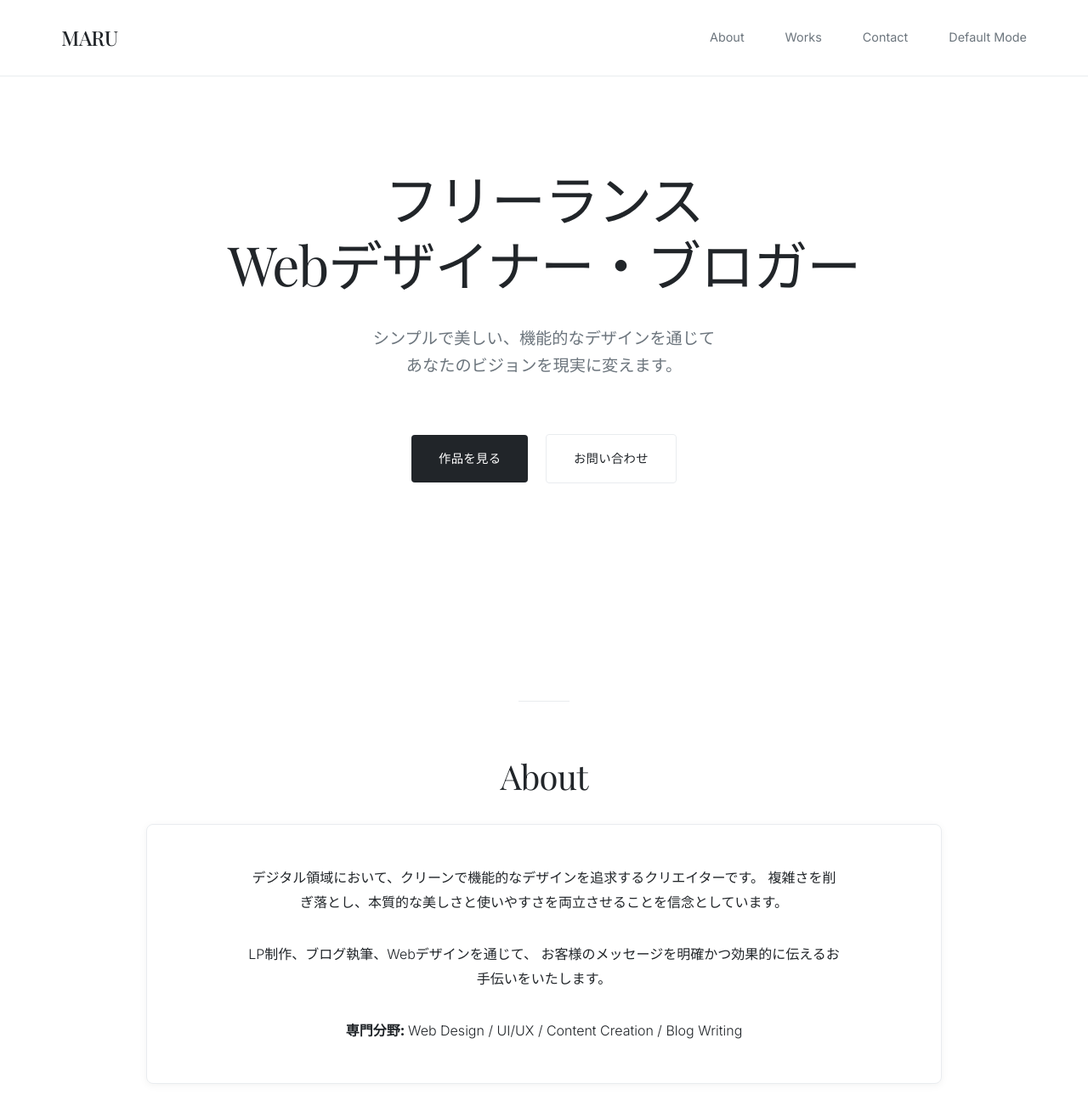
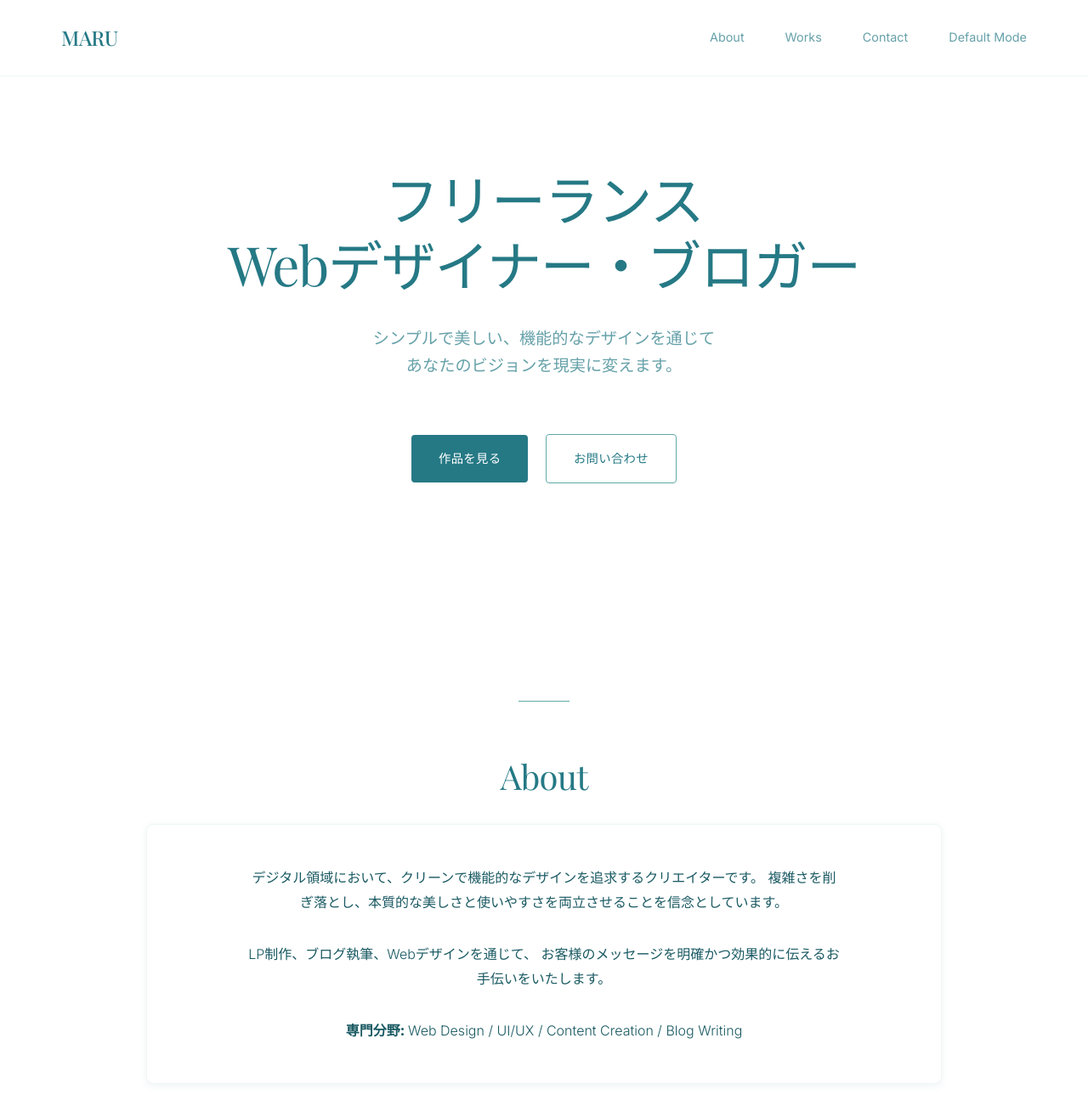
Before and after one commit to MaRu44448476/MaRu-portfolio-site, a Jekyll site: the page built from index.html, in a window 1280 px wide and 1400 px high. Shown: the top 1315 px of the window at 85% size. Built offline with Jekyll 4.4.1, drawn with Linux system fonts in a browser that asks for light colours; the list of posts is cut into pages by our own code.

Commit message:
Update to minimal theme with custom color palette (v1.3.0)
Major Design Updates:
- Switch main theme from cyberpunk to minimal layout
- Implement custom color palette: Saltwater (#257985), Lagoon (#5EA8A7), Raspberry (#FF4447)
- Complete redesign of index.html with card-based layout
- Enhanced typography with Inter and Playfair Display fonts

Color System Changes:
- Primary: Saltwater teal for titles, logos, and main buttons
- Secondary: Lagoon teal for hover states and dividers
- Accent: Raspberry red for categories and focus states
- Background: Clean whitewash for professional appearance

Technical Improvements:
- Update Jekyll to 4.4.1 for better performance
- Restore SEO plugins and configuration
- Optimize color variables throughout minimal.html layout
- Maintain responsive design and accessibility features

🤖 Generated with [Claude Code](https://claude.ai/code)

Co-Authored-By: Claude <noreply@anthropic.com>

```diff
--- a/_layouts/minimal.html
+++ b/_layouts/minimal.html
@@ -12,16 +12,19 @@
   <link href="https://fonts.googleapis.com/css2?family=Inter:wght@300;400;500&family=Playfair+Display:wght@400;500&display=swap" rel="stylesheet">
 
   <style>
-    /* Minimal Theme Variables */
+    /* Minimal Theme Variables with Custom Palette */
     :root {
       --pure-white: #FFFFFF;
-      --soft-gray: #F8F9FA;
-      --light-gray: #E9ECEF;
-      --medium-gray: #6C757D;
-      --dark-gray: #212529;
-      --accent-blue: #007BFF;
-      --subtle-shadow: rgba(0, 0, 0, 0.05);
-      --text-shadow: rgba(0, 0, 0, 0.1);
+      --whitewash: #FFFFFF;
+      --saltwater: #257985;
+      --lagoon: #5EA8A7;
+      --raspberry: #FF4447;
+      --soft-teal: rgba(37, 121, 133, 0.05);
+      --light-teal: rgba(94, 168, 167, 0.1);
+      --medium-teal: rgba(37, 121, 133, 0.7);
+      --dark-teal: #1a5a63;
+      --subtle-shadow: rgba(37, 121, 133, 0.08);
+      --text-shadow: rgba(37, 121, 133, 0.1);
     }
 
     * {
@@ -31,8 +34,8 @@
     }
 
     body {
-      background: var(--pure-white);
-      color: var(--dark-gray);
+      background: var(--whitewash);
+      color: var(--dark-teal);
       font-family: 'Inter', -apple-system, BlinkMacSystemFont, sans-serif;
       font-weight: 300;
       line-height: 1.7;
@@ -48,7 +51,7 @@
       right: 0;
       background: rgba(255, 255, 255, 0.95);
       backdrop-filter: blur(20px);
-      border-bottom: 1px solid var(--light-gray);
+      border-bottom: 1px solid var(--light-teal);
       z-index: 1000;
       padding: 1.5rem 0;
       transition: all 0.3s ease;
@@ -67,7 +70,7 @@
       font-family: 'Playfair Display', serif;
       font-size: 1.5rem;
       font-weight: 500;
-      color: var(--dark-gray);
+      color: var(--saltwater);
       text-decoration: none;
       letter-spacing: -0.02em;
     }
@@ -78,7 +81,7 @@
     }
 
     .minimal-nav-item {
-      color: var(--medium-gray);
+      color: var(--medium-teal);
       text-decoration: none;
       font-weight: 400;
       font-size: 0.9rem;
@@ -87,7 +90,7 @@
     }
 
     .minimal-nav-item:hover {
-      color: var(--dark-gray);
+      color: var(--saltwater);
     }
 
     .minimal-nav-item::after {
@@ -98,7 +101,7 @@
       transform: translateX(-50%);
       width: 0;
       height: 1px;
-      background: var(--accent-blue);
+      background: var(--raspberry);
       transition: width 0.3s ease;
     }
 
@@ -128,7 +131,7 @@
       font-family: 'Playfair Display', serif;
       font-size: clamp(2.5rem, 6vw, 4rem);
       font-weight: 400;
-      color: var(--dark-gray);
+      color: var(--saltwater);
       text-align: center;
       margin-bottom: 2rem;
       letter-spacing: -0.02em;
@@ -138,7 +141,7 @@
     .minimal-subtitle {
       font-size: 1.2rem;
       font-weight: 300;
-      color: var(--medium-gray);
+      color: var(--medium-teal);
       text-align: center;
       margin-bottom: 4rem;
       max-width: 600px;
@@ -149,7 +152,7 @@
     .minimal-text {
       font-size: 1rem;
       line-height: 1.8;
-      color: var(--dark-gray);
+      color: var(--dark-teal);
       text-align: center;
       max-width: 700px;
       margin: 0 auto;
@@ -160,14 +163,14 @@
     .minimal-divider {
       width: 60px;
       height: 1px;
-      background: var(--light-gray);
+      background: var(--lagoon);
       margin: 4rem auto;
     }
 
     /* Cards */
     .minimal-card {
-      background: var(--pure-white);
-      border: 1px solid var(--light-gray);
+      background: var(--whitewash);
+      border: 1px solid var(--light-teal);
       border-radius: 8px;
       padding: 3rem;
       margin: 2rem 0;
@@ -177,15 +180,15 @@
 
     .minimal-card:hover {
       transform: translateY(-2px);
-      box-shadow: 0 8px 25px var(--subtle-shadow);
+      box-shadow: 0 8px 25px rgba(37, 121, 133, 0.15);
     }
 
     /* Buttons */
     .minimal-button {
       display: inline-block;
       padding: 1rem 2rem;
-      background: var(--dark-gray);
-      color: var(--pure-white);
+      background: var(--saltwater);
+      color: var(--whitewash);
       text-decoration: none;
       border-radius: 4px;
       font-weight: 400;
@@ -195,24 +198,24 @@
     }
 
     .minimal-button:hover {
-      background: var(--medium-gray);
+      background: var(--lagoon);
       transform: translateY(-1px);
     }
 
     .minimal-button.outline {
       background: transparent;
-      color: var(--dark-gray);
-      border: 1px solid var(--light-gray);
+      color: var(--saltwater);
+      border: 1px solid var(--lagoon);
     }
 
     .minimal-button.outline:hover {
-      background: var(--soft-gray);
+      background: var(--light-teal);
     }
 
     /* Footer */
     .minimal-footer {
-      background: var(--soft-gray);
-      border-top: 1px solid var(--light-gray);
+      background: var(--soft-teal);
+      border-top: 1px solid var(--light-teal);
       padding: 4rem 0 2rem;
       text-align: center;
       margin-top: 6rem;
@@ -226,7 +229,7 @@
 
     .footer-text {
       font-size: 0.9rem;
-      color: var(--medium-gray);
+      color: var(--medium-teal);
       margin-bottom: 2rem;
     }
 
@@ -238,21 +241,21 @@
     }
 
     .footer-link {
-      color: var(--medium-gray);
+      color: var(--medium-teal);
       text-decoration: none;
       font-size: 0.9rem;
       transition: color 0.3s ease;
     }
 
     .footer-link:hover {
-      color: var(--dark-gray);
+      color: var(--saltwater);
     }
 
     .footer-copyright {
       font-size: 0.8rem;
-      color: var(--medium-gray);
+      color: var(--medium-teal);
       padding-top: 2rem;
-      border-top: 1px solid var(--light-gray);
+      border-top: 1px solid var(--light-teal);
     }
 
     /* Animation */
@@ -299,7 +302,7 @@
     .minimal-nav-item:focus,
     .minimal-button:focus,
     .footer-link:focus {
-      outline: 2px solid var(--accent-blue);
+      outline: 2px solid var(--raspberry);
       outline-offset: 2px;
     }
   </style>
--- a/index.html
+++ b/index.html
@@ -67,10 +67,10 @@ lang: ja
             </div>
           {% endif %}
         </div>
-        <h3 style="font-family: 'Playfair Display', serif; font-size: 1.3rem; margin-bottom: 0.5rem; color: var(--dark-gray);">
+        <h3 style="font-family: 'Playfair Display', serif; font-size: 1.3rem; margin-bottom: 0.5rem; color: var(--saltwater);">
           {{ work.title }}
         </h3>
-        <p style="color: var(--medium-gray); font-size: 0.9rem; margin-bottom: 1rem;">
+        <p style="color: var(--raspberry); font-size: 0.9rem; margin-bottom: 1rem; font-weight: 500;">
           {{ work.category | default: "Web Design" }}
         </p>
         <p style="font-size: 0.9rem; line-height: 1.6; margin-bottom: 1.5rem;">
```
